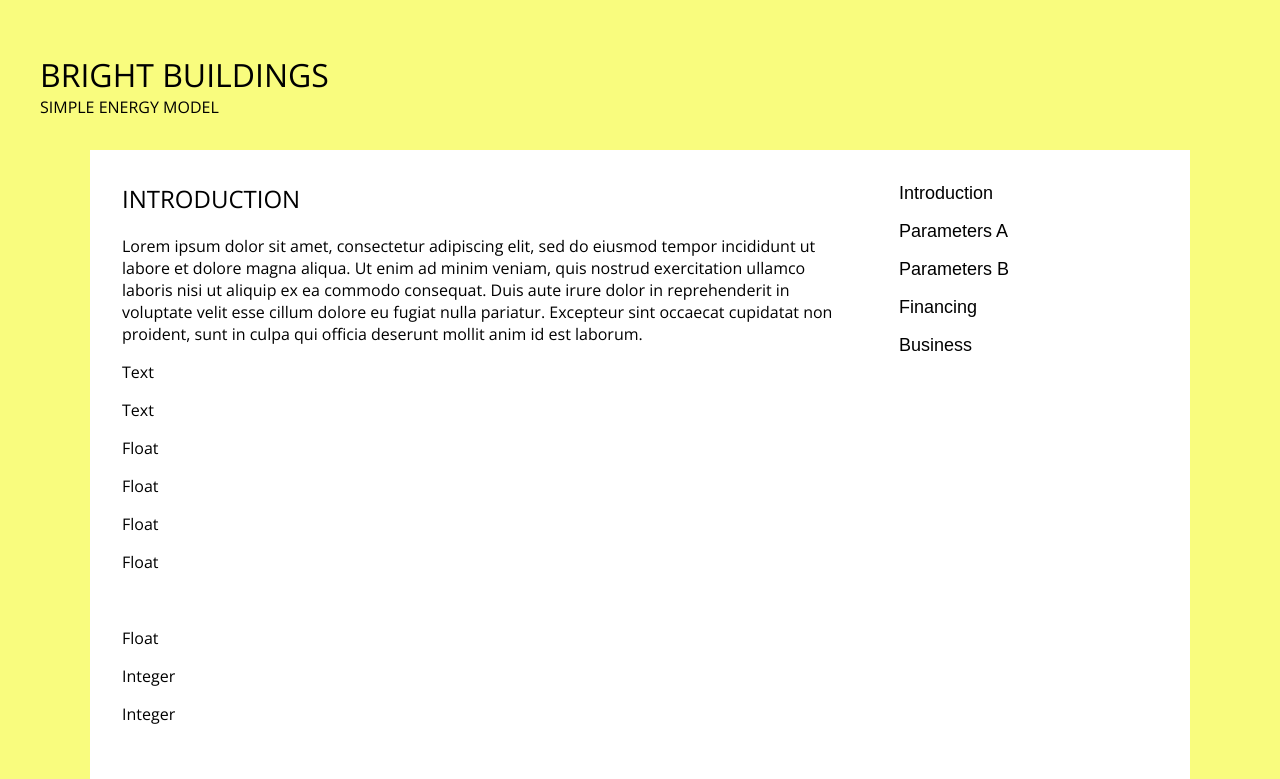
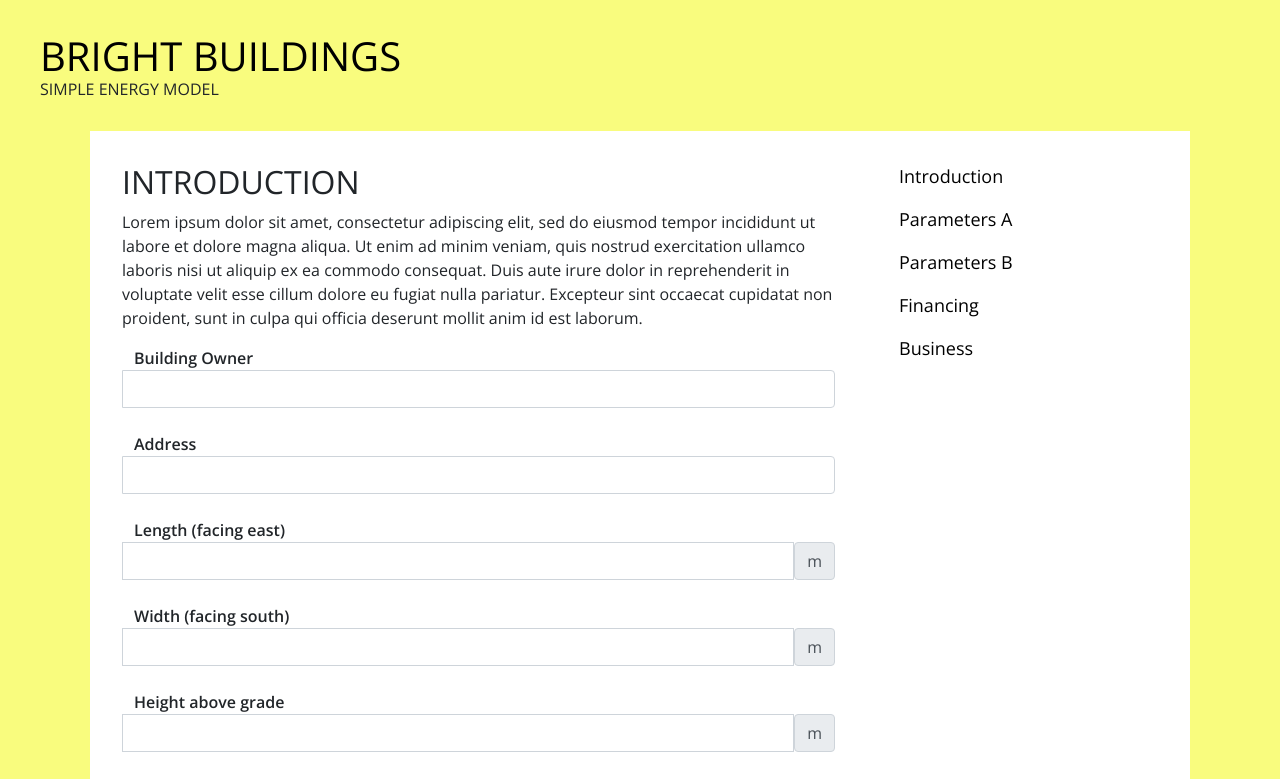
Before and after one commit to brightbuildings/Simple-Energy-Model, a React (Create React App) app: page / in a window 1280 px wide. Shown: the top 779 px of the page. Built offline with nearby package versions, Linux system fonts and the light colour scheme.

Commit message:
Start formatting input fields

```diff
--- a/src/components/Content/Content.css
+++ b/src/components/Content/Content.css
@@ -29,3 +29,18 @@
 .fieldset.active {
   display: initial;
 }
+
+.input-group {
+  margin-bottom: 1.5rem;
+}
+
+label {
+  width: 100%;
+  margin-bottom: 0;
+  font-weight: 600;
+  margin-left: 0.75rem;
+}
+
+.spacer {
+  height: 40px;
+}
--- a/src/components/Content/Content.js
+++ b/src/components/Content/Content.js
@@ -1,5 +1,6 @@
 import React, { useState } from "react";
 import DataService from "../../services/DataService";
+import { Form, FormGroup, Label, Input, InputGroup, InputGroupText } from "reactstrap";
 
 import "./Content.css";
 
@@ -40,7 +41,7 @@ const formatSection = (section, activeSection) => {
   }
 
   return (
-    <section key={key} className={`fieldset ${activeSection === key ? "active" : ""}`}>
+    <FormGroup key={key} className={`fieldset ${activeSection === key ? "active" : ""}`}>
       <h2>{value[labelKey]}</h2>
       <p>{value[contentKey]}</p>
       {Object.entries(value.fields).map(field => {
@@ -56,7 +57,7 @@ const formatSection = (section, activeSection) => {
           );
         })
       }
-    </section>
+    </FormGroup>
   );
 }
 
@@ -89,17 +90,52 @@ const formatNavigation = (data, setActiveSection) => {
 };
 
 const formatQuestion = question => {
+  const key = question[0];
   const value = question[1];
 
+  let required = false;
+  if (value.required === true) {
+    required = true;
+  }
+
   switch (value.type) {
-    case "float":
-      return <p>Float</p>
+    case "float": // fall through
     case "integer":
-      return <p>Integer</p>;
+      return (
+        <InputGroup>
+          <Label for={key}>{value.label}</Label>
+          <Input
+            type="number"
+            required={required}
+            name={value.key}
+            value={value.key}
+          />
+          {value.unit && (
+            <inputGroupAddon addonType="append">
+              <InputGroupText>{value.unit}</InputGroupText>
+            </inputGroupAddon>
+          )}
+        </InputGroup>
+      );
     case "text":
-      return <p>Text</p>;
+      return (
+        <InputGroup>
+          <Label for={key}>{value.label}</Label>
+          <Input
+            type="text"
+            required={required}
+            name={value.key}
+            value={value.key}
+          />
+          {value.unit && (
+            <inputGroupAddon addonType="append">
+              <InputGroupText>{value.unit}</InputGroupText>
+            </inputGroupAddon>
+          )}
+        </InputGroup>
+      );
     case "gap":
-      return <br />;
+      return <div className="spacer">&nbsp;</div>;
     default:
       break;
   }
@@ -112,9 +148,9 @@ function Content() {
   return (
     <div className="centered-narrow">
       <div className="Content">
-        <div className="Fields">
+        <Form className="Fields">
           {formatSections(data, activeSection)}
-        </div>
+        </Form>
         <div className="Navigation">
           {formatNavigation(data, setActiveSection)}
         </div>
--- a/src/index.js
+++ b/src/index.js
@@ -1,6 +1,7 @@
 import React from 'react';
 import ReactDOM from 'react-dom';
 import './index.css';
+import 'bootstrap/dist/css/bootstrap.min.css';
 import App from './App';
 import reportWebVitals from './reportWebVitals';
 
```
